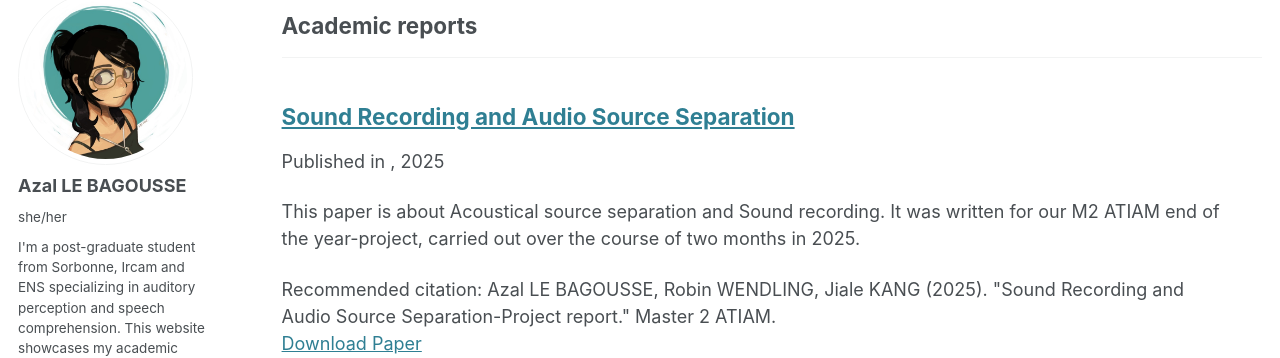
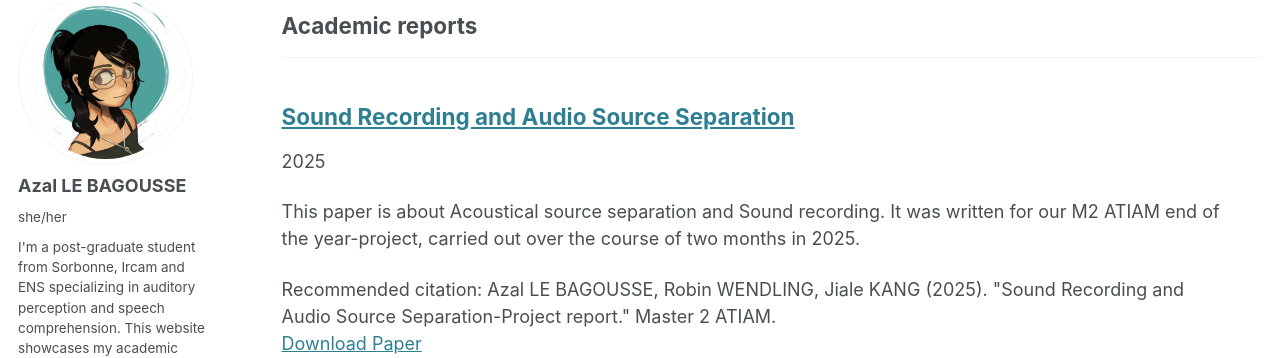
Before and after one commit to azallb/azallb.github.io, a Jekyll site: the page built from _pages/publications.html, in a window 1280 px wide and 900 px high, scrolled down 387 px. Shown: the part 109-467 px from the top of the window. Built offline with Jekyll 4.4.1, drawn with Linux system fonts in a browser that asks for light colours.

Commit message:
test addin 1 article

```diff
--- a/_includes/archive-single.html
+++ b/_includes/archive-single.html
@@ -41,7 +41,11 @@
         {% if post.collection == 'teaching' %}
           <p> {{ post.type }}, <i>{{ post.venue }}</i>, {{ post.date | default: "1900-01-01" | date: "%Y" }} </p>
         {% elsif post.collection == 'publications' %}
-          <p>Published in <i>{{ post.venue }}</i>, {{ post.date | default: "1900-01-01" | date: "%Y" }} </p>
+          <p>{% if post.venue %}
+              Published in <i>{{ post.venue }}</i>,
+             {% endif %}
+             {{ post.date | default: "1900-01-01" | date: "%Y" }}
+          </p>
         {% elsif post.date %}
          <p class="page__date"><strong><i class="fa fa-fw fa-calendar" aria-hidden="true"></i> {{ site.data.ui-text[site.locale].date_label | default: "Published:" }}</strong> <time datetime="{{ post.date | default: "1900-01-01" | date_to_xmlschema }}">{{ post.date | default: "1900-01-01" | date: "%B %d, %Y" }}</time></p>
         {% endif %}
```
